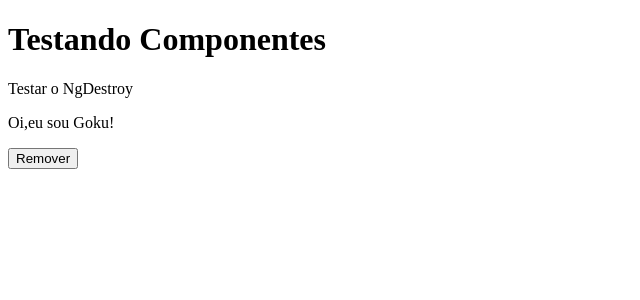
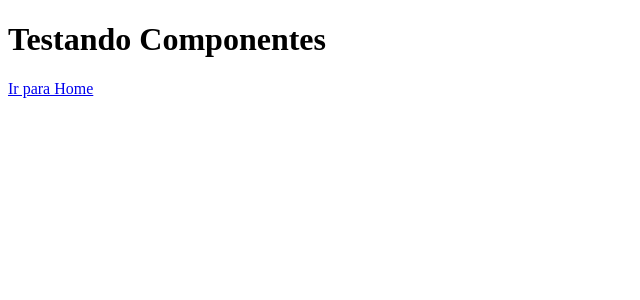
Before and after one commit to edsonrdl/angular-estudos, an Angular app: page / in a window 1280 px wide. Shown: the top 300 px of the page, without its empty margins (0-640 px from the left). Built offline with nearby package versions, Linux system fonts and the light colour scheme.

Commit message:
corrigido implementacao de router

```diff
--- a/src/app/app.component.html
+++ b/src/app/app.component.html
@@ -1,2 +1,5 @@
 <h1>Testando Componentes</h1>
-<app-parent></app-parent>
+<nav>
+  <a routerLink="/home">Ir para Home</a>
+</nav>
+<router-outlet></router-outlet>
--- a/src/app/app.component.ts
+++ b/src/app/app.component.ts
@@ -5,13 +5,16 @@ import { DiretiNgStyleComponent } from "./3. Templates e diretivas/3.3. Diretiva
 import { DiretiNgClassComponent } from "./3. Templates e diretivas/3.3. Diretivas de atributo/3.3.1. ngClass e ngStyle/direti-ng-class/direti-ng-class.component";
 import { FormTecComponent } from "./7. Formularios/7.1. Formularios Reativos/7.1.1. FormGroup e FormControl/form-tec/form-tec.component";
 import { ParentComponent } from './2. Componentes/2.3. Metodos de ciclo de vida de componentes/2.3.1. ngOnDestroy/parent/parent.component';
+import { PropertyBindingComponent } from './3. Templates e diretivas/3.1. Templates/3.1.2. Bindings  event e property/property-binding/property-binding.component';
+import { RouterModule } from '@angular/router';
+
 
 @Component({
   selector: 'app-root',
   templateUrl: './app.component.html',
   standalone: true,
   styleUrl: './app.component.scss',
-  imports: [DiretivaNgSwitchComponent, DiretiNgStyleComponent, DiretiNgClassComponent, FormTecComponent, ParentComponent],
+  imports: [RouterModule, PropertyBindingComponent,DiretivaNgSwitchComponent, DiretiNgStyleComponent, DiretiNgClassComponent, FormTecComponent, ParentComponent],
 })
 export class AppComponent {
   title = 'angular-estudos';
--- a/src/app/app.config.ts
+++ b/src/app/app.config.ts
@@ -4,5 +4,6 @@ import { provideRouter } from '@angular/router';
 import { routes } from './app.routes';
 
 export const appConfig: ApplicationConfig = {
-  providers: [provideZoneChangeDetection({ eventCoalescing: true }), provideRouter(routes)]
-};
+  providers: [provideZoneChangeDetection({ eventCoalescing: true }),
+    provideRouter(routes)]
+}
--- a/src/app/app.routes.ts
+++ b/src/app/app.routes.ts
@@ -1,3 +1,6 @@
 import { Routes } from '@angular/router';
+import { PropertyBindingComponent } from './3. Templates e diretivas/3.1. Templates/3.1.2. Bindings  event e property/property-binding/property-binding.component';
 
-export const routes: Routes = [];
+export const routes: Routes = [
+  { path: 'home', component: PropertyBindingComponent },
+];
```
